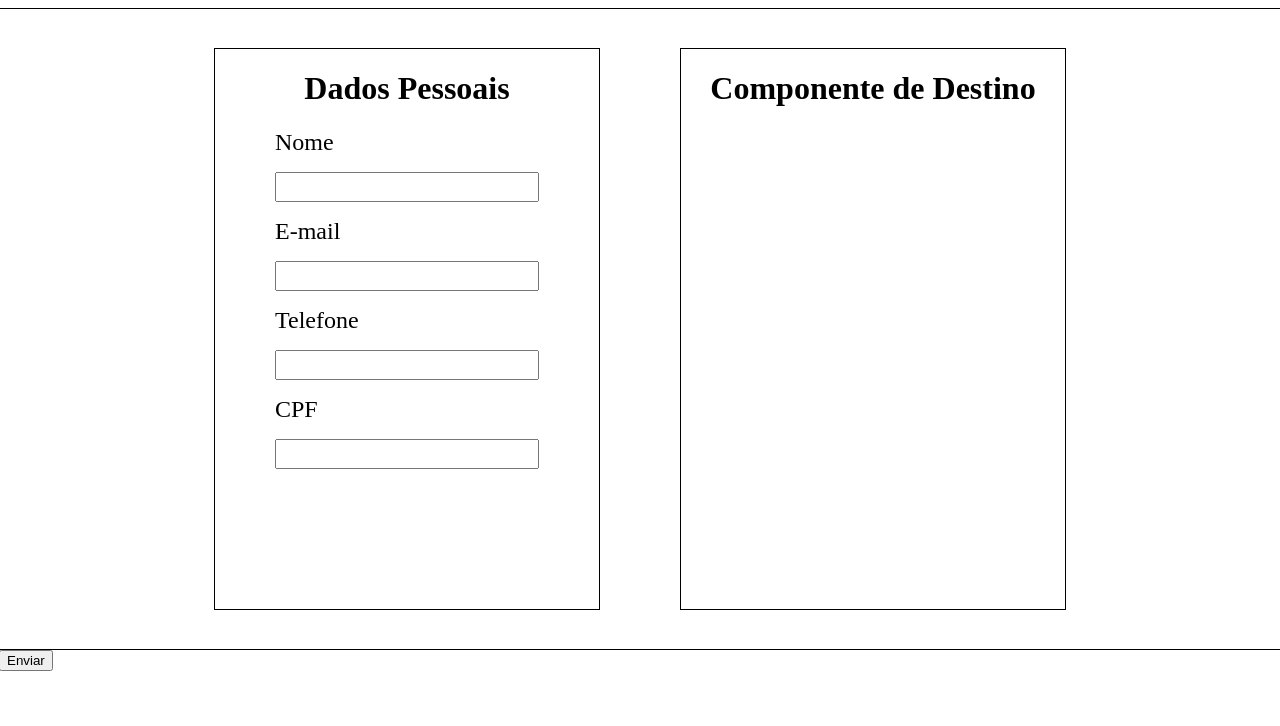
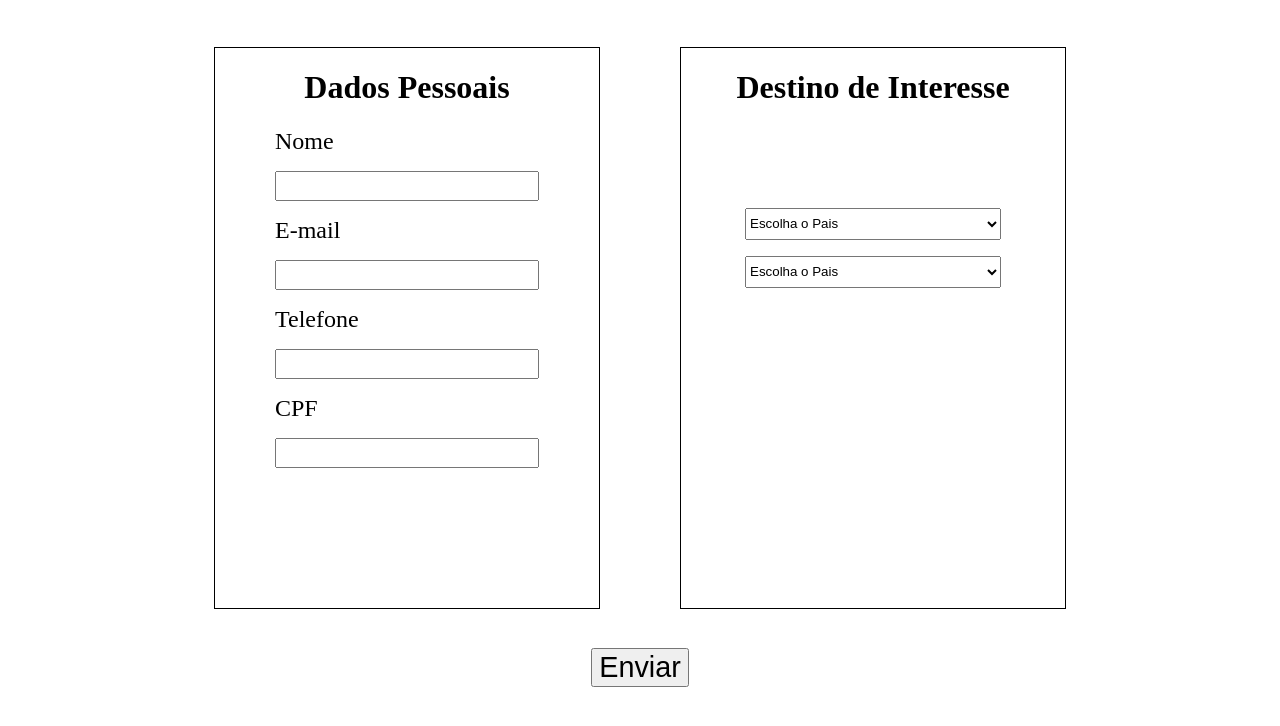
Before and after one commit to DanielSiilva/Desafio-02, a React (Vite) app in the folder desafio2/: page / in a window 1280 px wide. Shown: the top 726 px of the page. Built offline with nearby package versions, Linux system fonts and the light colour scheme.

Commit message:
Feat: se aplicado, esse commit finaliza a parte estatica rersão web

```diff
--- a/desafio2/src/components/destinationInterest/DestinationInterest.jsx
+++ b/desafio2/src/components/destinationInterest/DestinationInterest.jsx
@@ -1,4 +1,4 @@
-import {MasterBox} from "./Stylede"
+import {MasterBox, Form, Title} from "./Stylede"
 
 
 
@@ -9,8 +9,21 @@ export function DestinationInterest (){
     return (
 
         <MasterBox>
-            <h1> Componente de Destino</h1>
+                <Title> Destino de Interesse</Title>
+            <Form>
+                <select >
+                    <option>
+                        Escolha o Pais
+                    </option>
+                </select>
 
+                <select >
+                    <option>
+                        Escolha o Pais
+                    </option>
+                </select>
+
+            </Form>
         </MasterBox>
     )
 }
--- a/desafio2/src/components/destinationInterest/Stylede.js
+++ b/desafio2/src/components/destinationInterest/Stylede.js
@@ -2,10 +2,28 @@ import styled from "styled-components";
 
 export const MasterBox = styled.div `
   display: flex;
-
-  justify-content: center;
-
+  align-items: center;
+  flex-direction: column;
+  gap: 5rem;
   width: 30vw;
   height: 70vh;
   border: 1px solid black;
+
 `
+export const Title = styled.h1 `
+
+`
+
+
+export const Form = styled.form `
+  display: flex;
+  flex-direction: column;
+
+  gap: 1rem;
+
+  select{
+    width: 20vw;
+    height: 2rem;
+  }
+
+`
--- a/desafio2/src/pages/HomePage/HomePage.jsx
+++ b/desafio2/src/pages/HomePage/HomePage.jsx
@@ -1,4 +1,4 @@
-import {MasterBox, Conteiner} from "./styledMain"
+import {MasterBox, Conteiner, ButtonSend} from "./styledMain"
 
 import {DestinationInterest} from '../../components/destinationInterest/DestinationInterest'
 import {PersonalData} from "../../components/personalData/PersonalData"
@@ -17,9 +17,9 @@ export function HomePage (){
 
             </MasterBox>
 
-            <div>
+            <ButtonSend>
                 <button> Enviar</button>
-            </div>
+            </ButtonSend>
 
         </Conteiner>
     )
--- a/desafio2/src/pages/HomePage/styledMain.js
+++ b/desafio2/src/pages/HomePage/styledMain.js
@@ -15,11 +15,23 @@ export const MasterBox = styled.div `
   align-items: center;
   gap: 5rem;
 
-  width: 100vw; // Teste
+  width: 90vw; // Teste
   height: 80vh;
 
-  border: 1px solid black; // Apenas para marcação
+   // Apenas para marcação
 
 
 
 `
+
+export const ButtonSend = styled.div `
+   display: flex;
+   justify-content: center;
+
+   button{
+      font-size:1.8rem;
+      cursor: pointer;
+
+   }
+
+`
```
